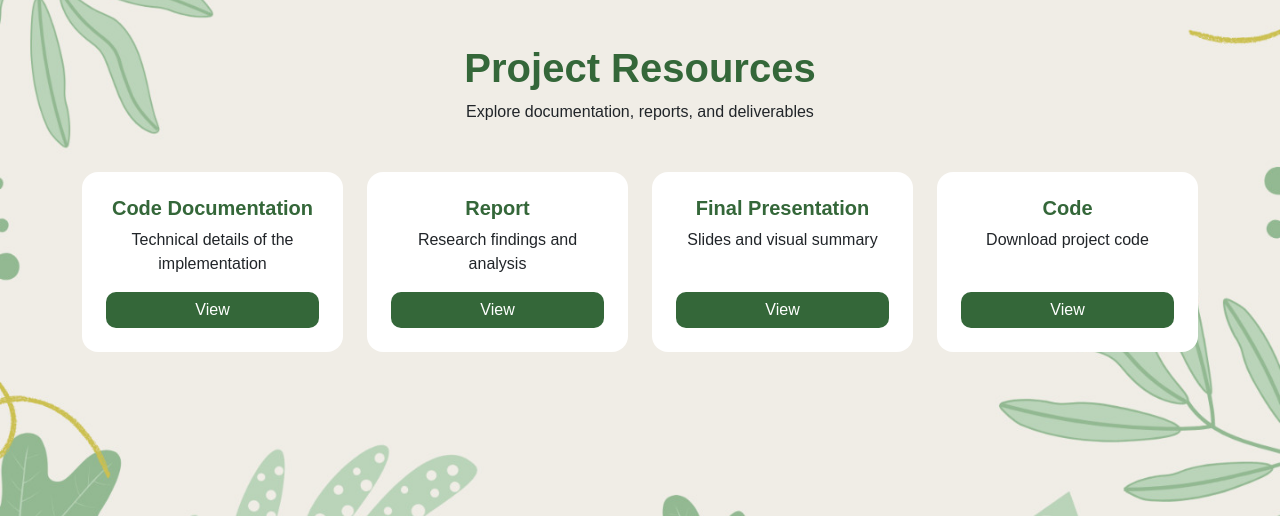
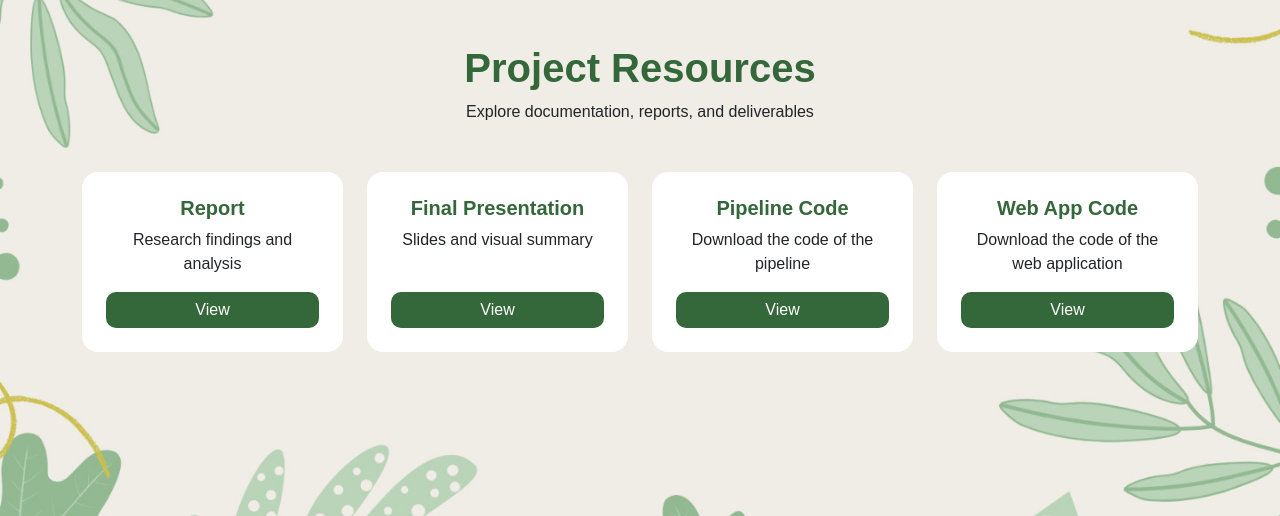
Before and after one commit to AlexandraMol/cropsense-web-app, a Flask app: page /resources in a window 1280 px wide. Shown: the part 202-718 px from the top of the page. Run offline with Flask 3, Linux system fonts and the light colour scheme.

Commit message:
Adding the pipeline code to the resources page

```diff
--- a/templates/resources.html
+++ b/templates/resources.html
@@ -8,14 +8,6 @@ block content %}
 
     <!-- Sections -->
     <div class="row g-4">
-    <!-- Code Documentation -->
-    <div class="col-md-6 col-lg-3">
-      <div class="card section-card p-4 text-center h-100">
-        <h5>Code Documentation</h5>
-        <p class="subtitle">Technical details of the implementation</p>
-        <a href="#" class="btn btn-accent btn-custom mt-auto">View</a>
-      </div>
-    </div>
 
         <!-- Report -->
         <div class="col-md-6 col-lg-3">
@@ -49,11 +41,27 @@ block content %}
             </div>
         </div>
 
+        <!-- Code Documentation -->
+        <div class="col-md-6 col-lg-3">
+            <div class="card section-card p-4 text-center h-100">
+                <h5>Pipeline Code</h5>
+                <p class="subtitle">Download the code of the pipeline</p>
+                <!-- Open in new tab + security best practice -->
+                <a
+                        href="https://github.com/AntoineHERBAUX/CROPSENSE"
+                        target="_blank"
+                        rel="noopener noreferrer"
+                        class="btn btn-accent btn-custom mt-auto"
+                >View</a
+                >
+            </div>
+        </div>
+
         <!-- Code -->
         <div class="col-md-6 col-lg-3">
             <div class="card section-card p-4 text-center h-100">
-        <h5>Code</h5>
-        <p class="subtitle">Download project code</p>
+                <h5>Web App Code</h5>
+                <p class="subtitle">Download the code of the web application</p>
                 <!-- Open in new tab + security best practice -->
                 <a
                         href="https://github.com/AlexandraMol/cropsense-web-app"
```
Lines whose indentation alone changed are shown as unchanged.
